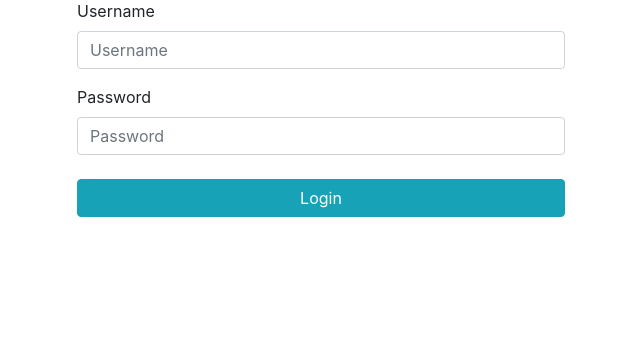
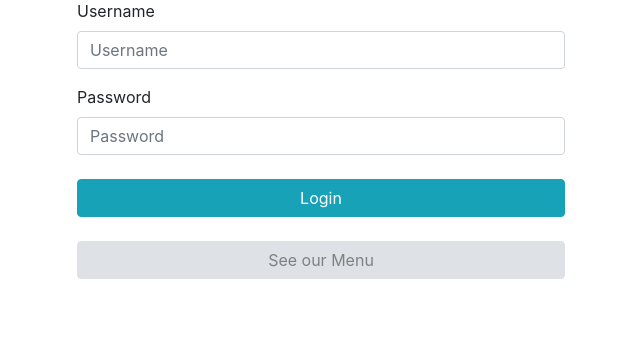
Before and after one commit to AymanAlshanqiti/tea_boy, a Django app: page /login/ in a window 1280 px wide. Shown: the part 97-439 px from the top of the page, without its empty margins (356-996 px from the left). Run offline with Django 3.2, Linux system fonts and the light colour scheme; some libraries are stand-ins or nearby versions.

Commit message:
Fixed items view and add style.css file

```diff
--- /dev/null
+++ b/tea_boy/static/css/style.css
@@ -0,0 +1,9 @@
+#login-page {
+    margin-left: 30%;
+}
+
+.see-items-button {
+    background-color: #dee2e6;
+    color: gray;
+    border-color: #dee2e6;
+}
--- a/tea_boy/templates/base.html
+++ b/tea_boy/templates/base.html
@@ -1,4 +1,7 @@
 <!DOCTYPE html>
+
+{% load static %}
+
 <html lang="en">
 <head>
     <meta charset="UTF-8">
@@ -11,6 +14,7 @@
     </title>
 
     <link rel="stylesheet" href="https://stackpath.bootstrapcdn.com/bootstrap/4.3.1/css/bootstrap.min.css" integrity="sha384-ggOyR0iXCbMQv3Xipma34MD+dH/1fQ784/j6cY/iJTQUOhcWr7x9JvoRxT2MZw1T" crossorigin="anonymous">
+    <link href="{% static 'css/style.css' %}" rel="stylesheet">
 </head>
 <body>
     <br><br><br><br>
--- a/tea_boy/templates/items_list.html
+++ b/tea_boy/templates/items_list.html
@@ -34,7 +34,7 @@
 
 {% else %}
 
-{% endif %}
+
 	<h1 class="text-center mb-4">Our Menu</h1>
 	<p class="form-text text-muted text-center"><a href="/logout">Logout</a></p>
 
@@ -69,5 +69,6 @@
 	</div>
 
 	<br><br>
+	{% endif %}
 
 {% endblock content %}
--- a/tea_boy/templates/login.html
+++ b/tea_boy/templates/login.html
@@ -7,7 +7,7 @@
 
 {% block content %}
 
-<div style="margin-left: 30%">
+<div id="login-page">
 <form action="{% url 'login' %}" method="POST">
     {% csrf_token %}
 
@@ -25,6 +25,9 @@
         <input type="submit" value="Login" class="btn btn-info btn-block">
     </div>
 </form>
+    <div class="form-group col-8 mt-4">
+        <a href="{% url 'items-list' %}" class="btn btn-block see-items-button">See our Menu</a>
+    </div>
 <div>
 
 {% endblock content %}
```
Also changed, not shown: db.sqlite3.
